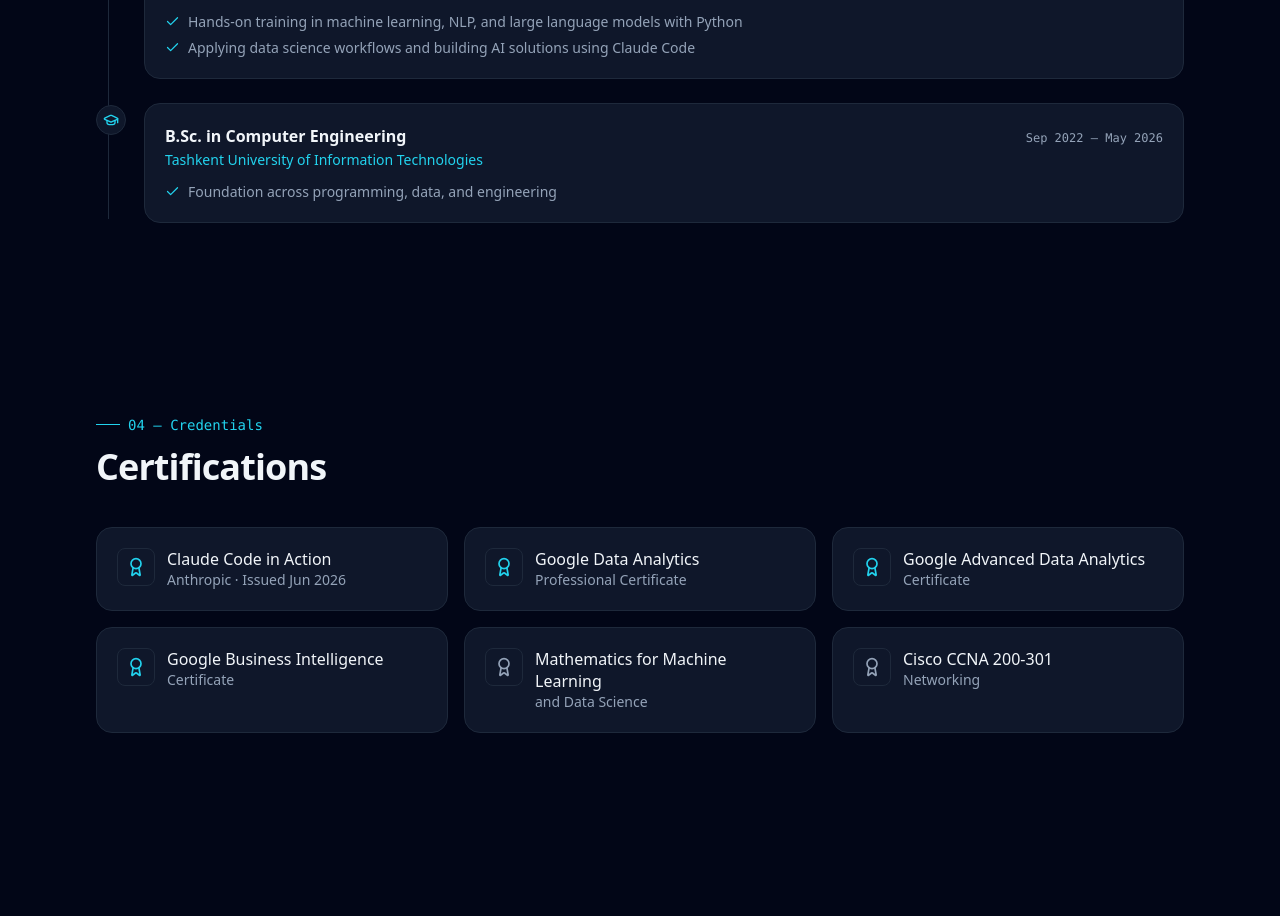
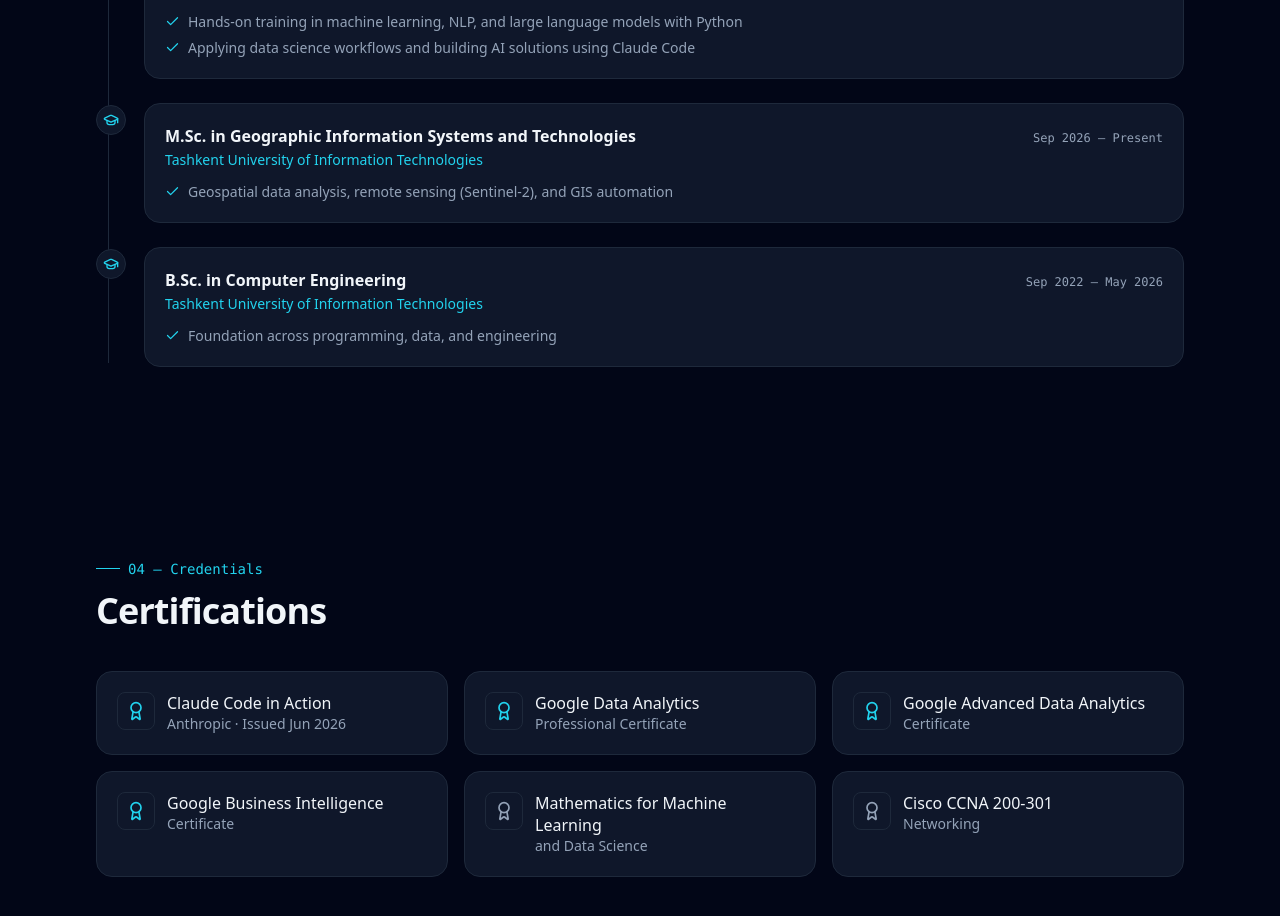
Before and after one commit to Shahzodo5o4/portfolio, a React (Vite) app: page / in a window 1280 px wide. Shown: the part 3920-4836 px from the top of the page. Built offline with nearby package versions, Linux system fonts and the light colour scheme.

Commit message:
feat: Add Master's degree to timeline

```diff
--- a/src/Portfolio.jsx
+++ b/src/Portfolio.jsx
@@ -114,6 +114,11 @@ const TIMELINE = [
       "Hands-on training in machine learning, NLP, and large language models with Python",
       "Applying data science workflows and building AI solutions using Claude Code",
     ],
+  },
+  {
+    kind: "education", role: "M.Sc. in Geographic Information Systems and Technologies",
+    org: "Tashkent University of Information Technologies", date: "Sep 2026 – Present",
+    points: ["Geospatial data analysis, remote sensing (Sentinel-2), and GIS automation"],
   },
   {
     kind: "education", role: "B.Sc. in Computer Engineering",
```
